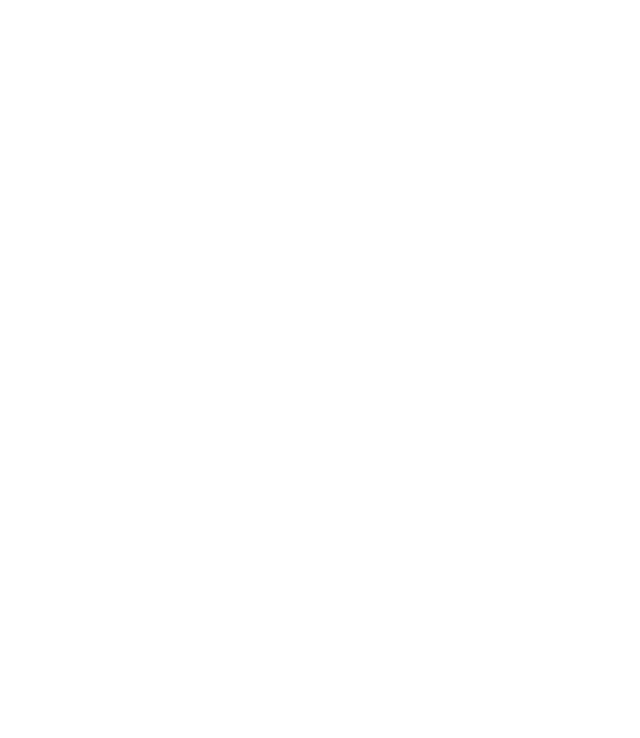
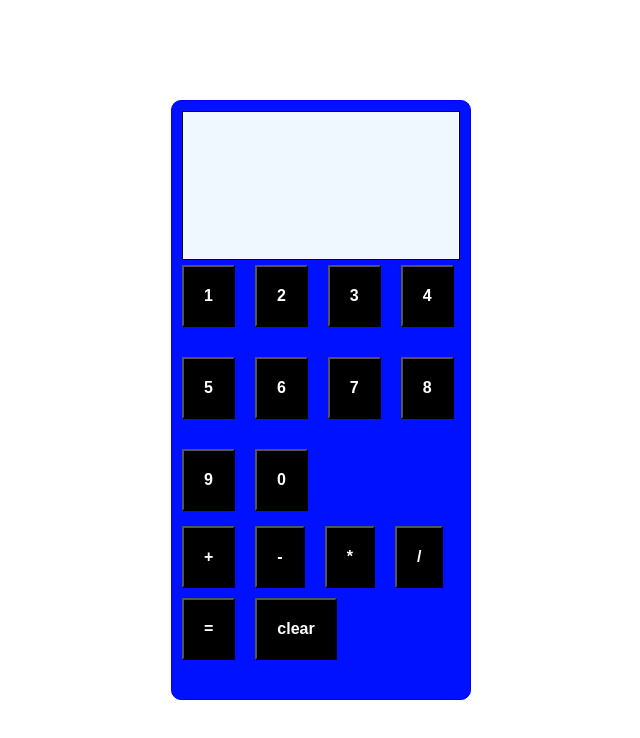
Before and after one commit to S-yartey007/Calculator, a plain HTML site: page index.html in a window 1280 px wide. Shown: the whole page, without its empty margins (319-959 px from the left). Drawn offline with Linux system fonts and the light colour scheme.

Commit message:
interface implementation

```diff
--- /dev/null
+++ b/cal.css
@@ -0,0 +1,62 @@
+* {
+   margin : 0;
+   padding: 0;
+   box-sizing: border-box;
+}
+
+body {
+   display: flex;
+   justify-content: center;
+   flex-direction: column;
+   align-items: center;
+   height: 100vh;;
+}
+
+.cal-container {
+   display: flex;
+   flex-direction: column;
+   justify-content: center;
+   background-color: rgb(0, 17, 255);
+   flex: 0 1 600px;
+   max-width: 300px;
+   border: 1px solid blue;
+   padding: 10px;
+   border-radius: 10px;
+}
+.screen {
+   display: flex;
+   justify-content: flex-end;
+   border: 1px solid black;
+   flex-grow: 1;
+   background-color: aliceblue;
+}
+.button-area {
+   display: flex;
+   flex-direction: column;
+   gap: 10px;
+   flex-grow: 0.4;
+}
+
+.numbers {
+   display: flex;
+   gap: 20px;
+   justify-content: flex-start;
+   align-items: center;
+   flex-wrap: wrap;
+   flex-grow: 0.5;
+}
+.button-area button {
+   padding: 20px;
+   font-size: 1em;
+   font-weight: 700;
+   background-color: black;
+   color: white;
+
+}
+
+.operators,.alpha-operators {
+   display: flex;
+   justify-content: flex-start;
+   align-items: center;
+   gap: 20px;
+}
--- /dev/null
+++ b/calculator.js
@@ -0,0 +1,26 @@
+function add(a,b) {
+    return a + b;
+}
+
+function subtract(a,b) {
+    return a - b;
+}
+
+function multiply(a,b) {
+    return a * b;
+}
+
+function divide(a,b) {
+    return a/b;
+}
+
+let operand1,operand2, operator;
+
+function operate(operator,a,b) {
+  if(operator === "+") return add(a,b);
+  else if(operator === "-") return subtract(a,b);
+  else if(operator === "*") return multiply(a,b);
+  else if(operator === "/") return divide(a,b);
+}
+
+console.log(operate("/",1,2));
--- a/index.html
+++ b/index.html
@@ -4,8 +4,38 @@
     <meta charset="UTF-8">
     <meta name="viewport" content="width=device-width, initial-scale=1.0">
     <title>Calculator</title>
+    <link rel="stylesheet" href="./cal.css">
+    <script src="./calculator.js" defer></script>
 </head>
 <body>
+    <div class="cal-container">
+        <div class="screen"></div>
+        <div class="button-area">
+            <div class="numbers">
+                <button>1</button>
+                <button>2</button>
+                <button>3</button>
+                <button>4</button>
+                <button>5</button>
+                <button>6</button>
+                <button>7</button>
+                <button>8</button>
+                <button>9</button>
+                <button>0</button>
+            </div>
+            <div class="operators">
+                <button>+</button>
+                <button>-</button>
+                <button>*</button>
+                <button>/</button>
+            </div>
+            <div class="alpha-operators">
+                <button>=</button>
+                <button>clear</button>
+            </div>
+
+        </div>
+    </div>
 
 </body>
 </html>
```
